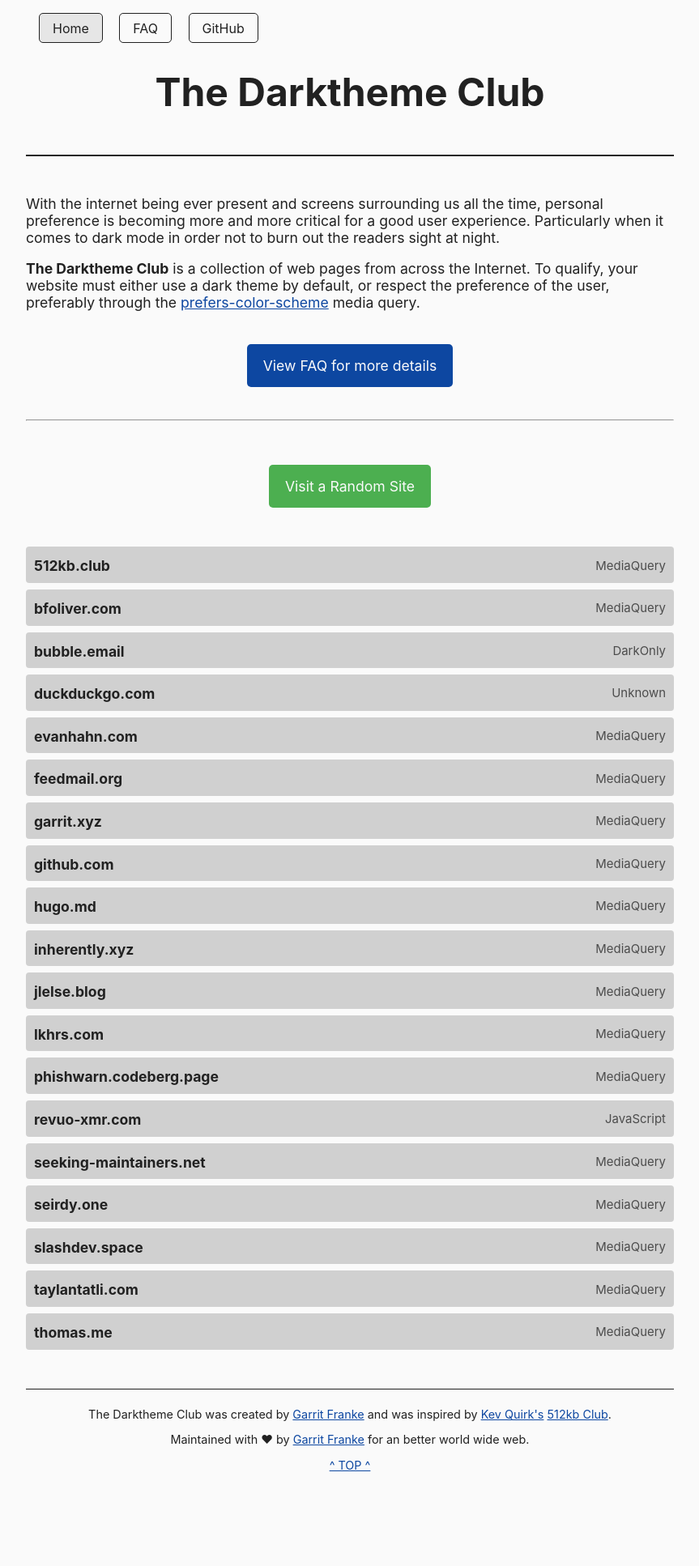
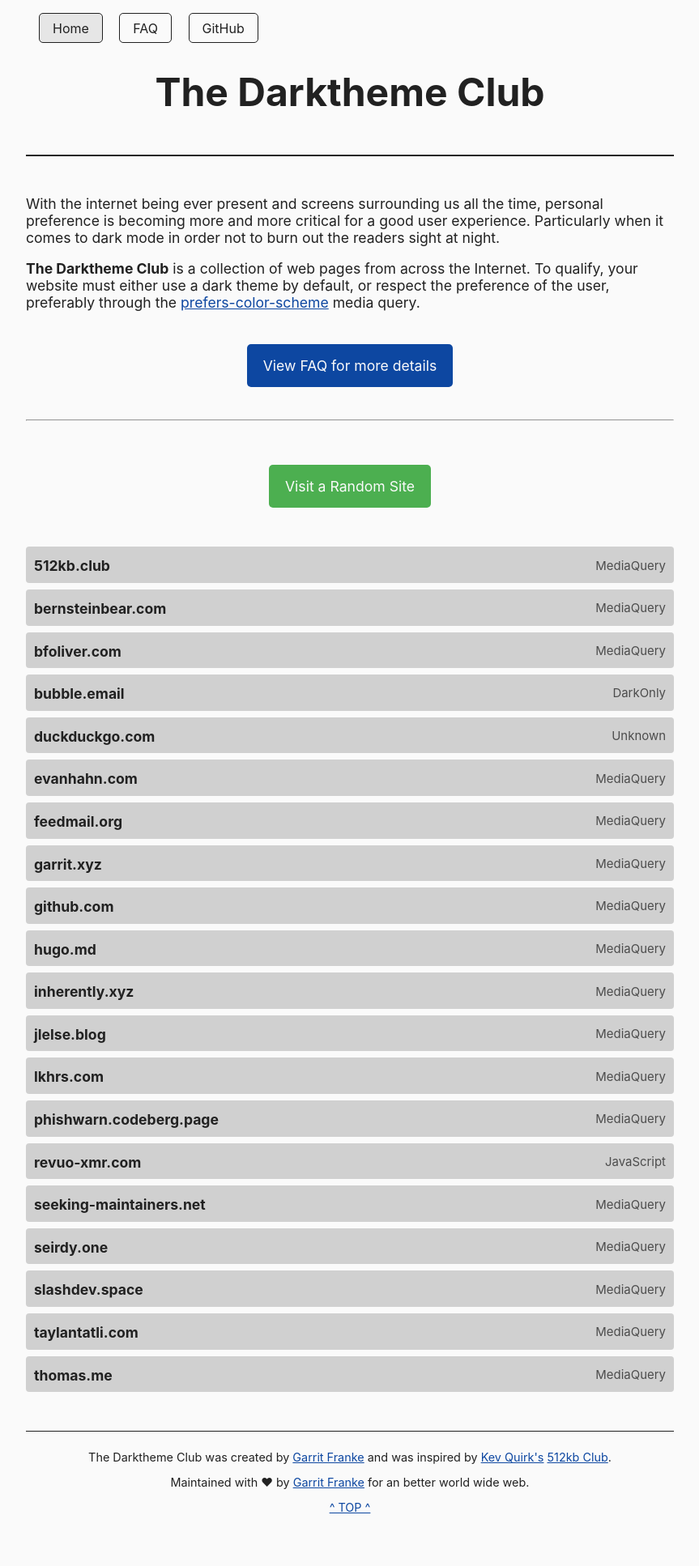
Before and after one commit to katherinek727/darktheme.club, a Jekyll site: the page built from index.md, in a window 1280 px wide. Shown: the whole page at 81% size, without its empty margins (208-1071 px from the left). Built offline with Jekyll 4.4.1, drawn with Linux system fonts in a browser that asks for light colours; before the commit the page ends 1882 px from its top, so only the background shows below that.

Commit message:
Add bernsteinbear.com

```diff
--- a/_data/sites.yml
+++ b/_data/sites.yml
@@ -2,6 +2,11 @@
   url: https://512kb.club/
   method: mediaquery
   last_checked: 2022-04-16
+
+- domain: bernsteinbear.com
+  url: https://bernsteinbear.com
+  method: mediaquery
+  last_checked: 2022-07-18
 
 - domain: bfoliver.com
   url: https://www.bfoliver.com
```
